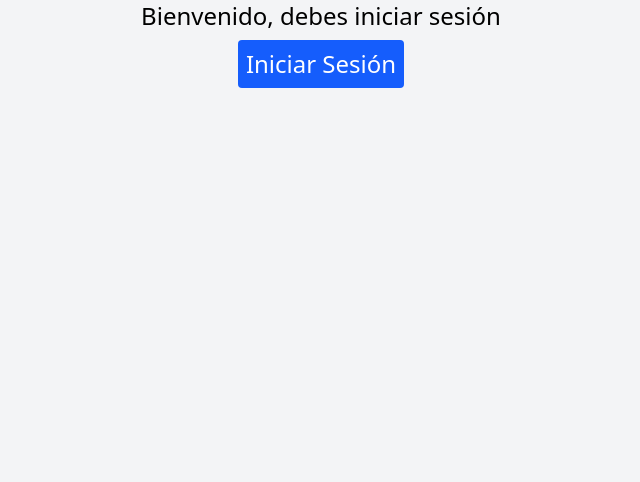
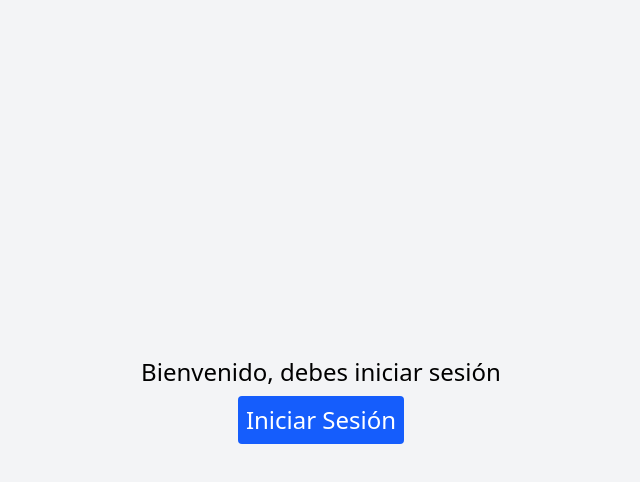
Before and after one commit to Mayron-Castillo/dashboard, a React (Vite) app: page / in a window 1280 px wide. Shown: the top 482 px of the page, without its empty margins (319-959 px from the left). Built offline with nearby package versions, Linux system fonts and the light colour scheme.

Commit message:
Mejora en diseños

```diff
--- a/src/components/Navbar.jsx
+++ b/src/components/Navbar.jsx
@@ -17,7 +17,7 @@ function Navbar() {
           : "bg-gray-900 text-white p-3 shadow-md"
       }
     >
-      <div className="w-10/12 mx-auto flex justify-between items-center">
+      <div className="w-full flex justify-between items-center gap-4">
         <div className="flex gap-4">
           <Link
             to="/"
--- a/src/pages/Home.jsx
+++ b/src/pages/Home.jsx
@@ -8,6 +8,8 @@ function Home() {
   const { user } = useAuth();
   const { theme } = useTheme();
   return (
+    <div>
+      {user ? (
         <div
           className={
             theme === "light"
@@ -15,9 +17,7 @@ function Home() {
               : "flex flex-col min-h-full w-full bg-gray-800 text-gray-300"
           }
         >
-      {user ? (
-        <div>
-          <div className="mb-8 text-center">
+          <div className="mb-8 text-center mt-8">
             <h1 className="text-3xl font-bold">Hola, {user.name}!</h1>
             <p className="text-xl mt-2">
               Tu rol es: <span className="font-bold">{user.role}</span>
@@ -31,7 +31,7 @@ function Home() {
           </div>
         </div>
       ) : (
-        <div className="text-2xl flex flex-col gap-2 justify-center items-center h-full">
+        <div className="text-2xl flex flex-col gap-2 justify-center items-center min-h-screen">
           <h1>Bienvenido, debes iniciar sesión</h1>
           <Link
             to="/login"
```
Lines whose indentation alone changed are shown as unchanged.
